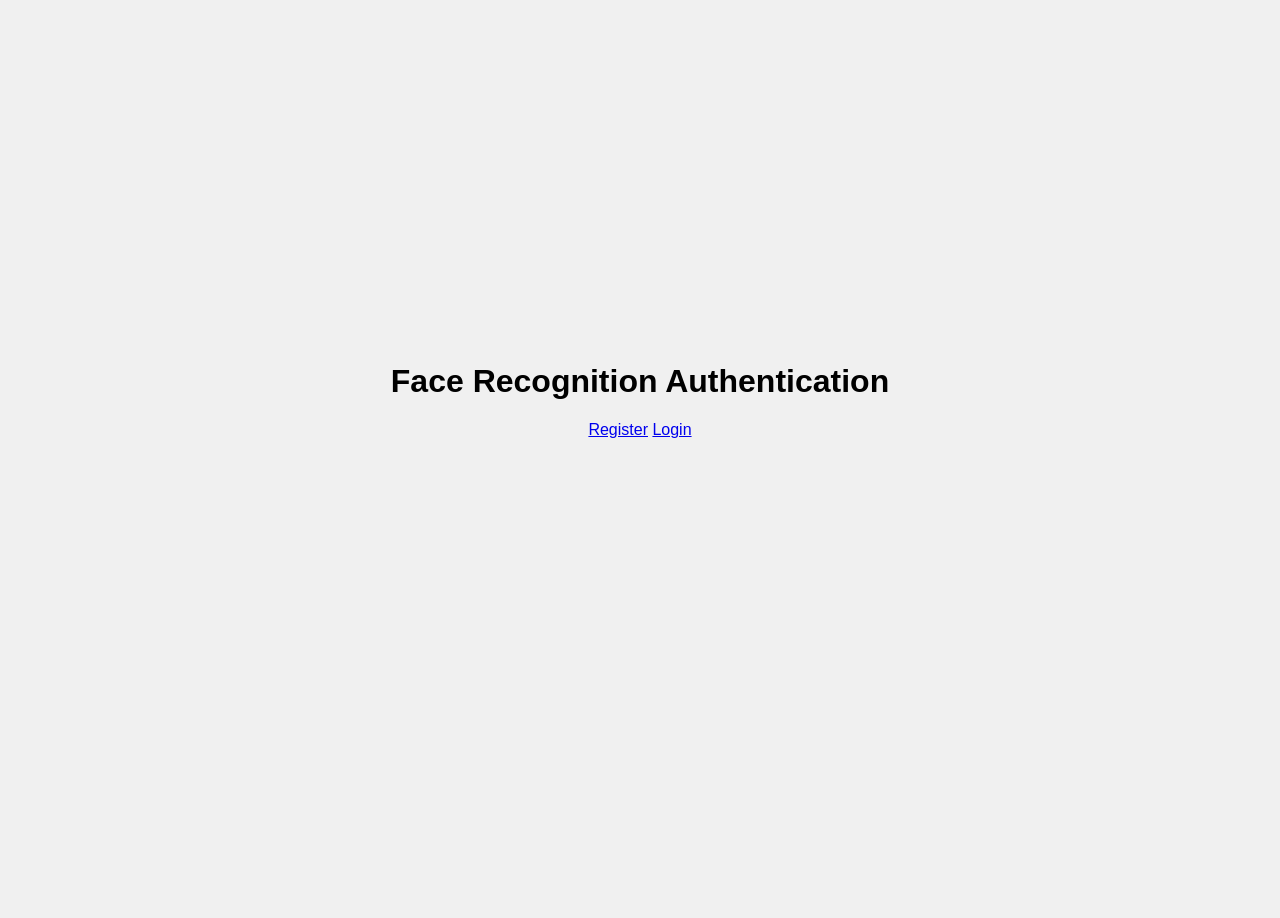
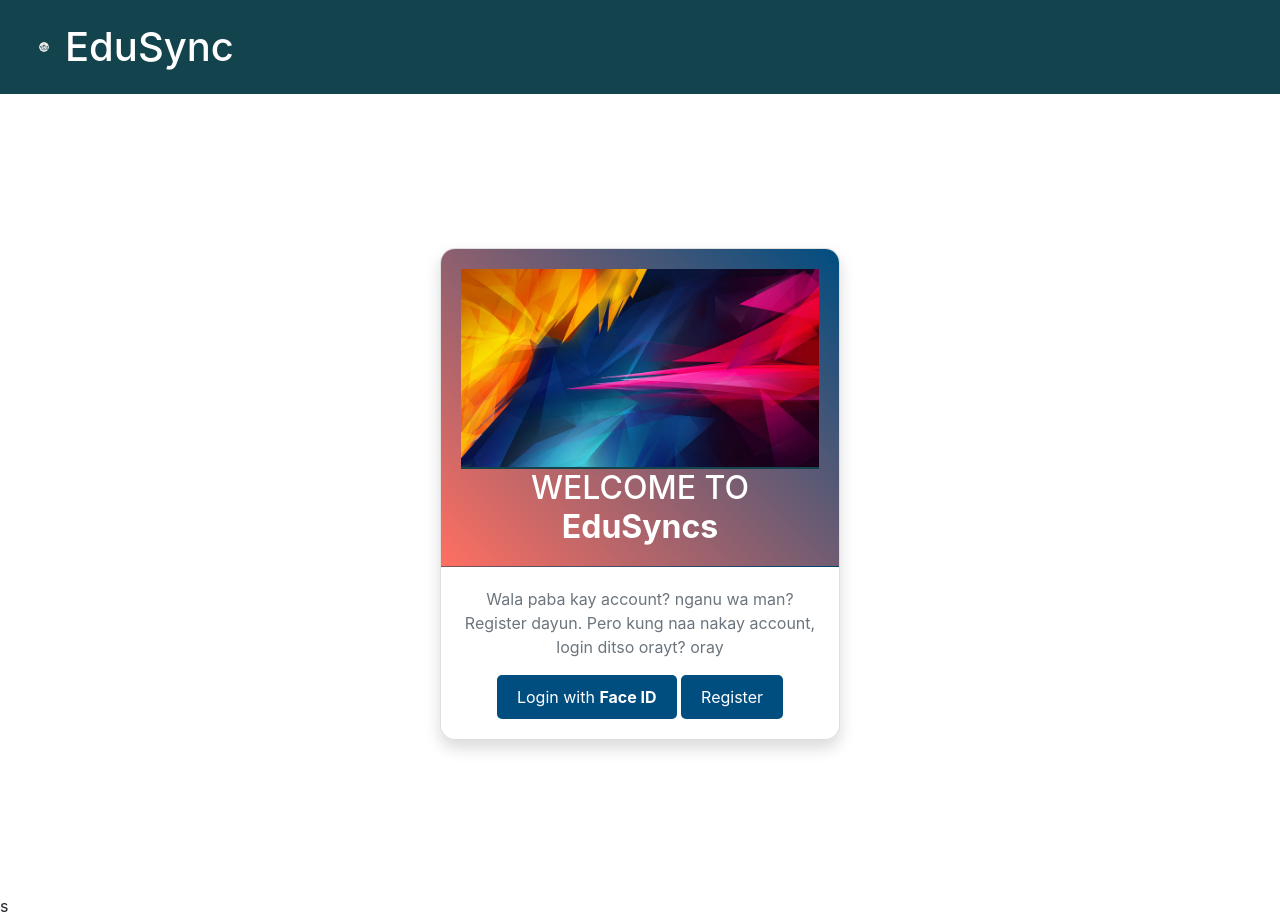
Before and after one commit to rhaeb/IHCI-FaceRecog, a website: page public/index.html in a window 1280 px wide. Before the commit the page ends 800 px from the top, so only its background shows below. Drawn offline with nearby package versions, Linux system fonts and the light colour scheme.

Commit message:
smallchange

```diff
--- a/public/index.html
+++ b/public/index.html
@@ -3,16 +3,49 @@
 <head>
     <meta charset="UTF-8">
     <meta name="viewport" content="width=device-width, initial-scale=1.0">
-    <title>Face Recognition Authentication</title>
-    <link rel="stylesheet" href="css/styles.css">
+    <title>Face Recognition Signup and Login</title>
+    <!-- Bootstrap CSS for styling -->
+    <link href="https://stackpath.bootstrapcdn.com/bootstrap/4.5.2/css/bootstrap.min.css" rel="stylesheet">
+    <!-- Bootstrap JS and jQuery (for Bootstrap's JS functionality) -->
+    <script src="https://code.jquery.com/jquery-3.5.1.slim.min.js"></script>
+    <script src="https://cdn.jsdelivr.net/npm/@popperjs/core@2.9.1/dist/umd/popper.min.js"></script>
+    <script src="https://stackpath.bootstrapcdn.com/bootstrap/4.5.2/js/bootstrap.min.js"></script>
+    <script defer src="./face-api.min.js"></script>
+    <script defer src="./script.js"></script>
+    <link rel="stylesheet" href="css/landingpage.css">
+
 </head>
 <body>
-    <div class="container">
-        <h1>Face Recognition Authentication</h1>
-        <div id="controls">
-            <a href="signup.html" class="button">Register</a>
-            <a href="#" class="button">Login</a>
+    <div class="container-fluid header text-white" style="background-color: #13434c;">
+        <div class="d-flex justify-content-between align-items-center px-4 py-2">
+            <div class="d-flex align-items-center">
+                <img src="images/slogo.png" alt="EduSync Logo" class="logo" width="70" height="70">
+
+                <h1 class="ml-3 mb-0">EduSync</h1>
+            </div>
+            <!-- <div class="d-flex align-items-center">
+                <img src="images/notification-icon.png" alt="Notifications" class="icon">
+                <img src="images/user-profile.png" alt="User Profile" class="icon ml-3">
+            </div> -->
         </div>
     </div>
-</body>
+    <div class="container d-flex justify-content-center align-items-center vh-100">
+        <div class="card text-center shadow">
+            <div class="card-header">
+                <img src="images/art.jpg" alt="" style=" width: 100%;  height: 200px; object-fit: cover; border-bottom: 2px solid #13434c;">
+                <h2 class="welcome-text">WELCOME TO <b>EduSyncs</b></h2>
+            </div>
+            <div class="card-body">
+                <!-- <img src="images/profile-photo.png" alt="User Photo" class="profile-photo mb-3"> -->
+                <p class="text-muted">Wala paba kay account? nganu wa man? Register dayun. Pero kung naa nakay account, login ditso orayt? oray</p>
+                <a href="signup.html">
+                    <button class="btn btn-primary btn-continue">
+                        Login with <b>Face ID</b>
+                    </button>
+                </a>
+                <button class="btn btn-primary btn-continue">Register </button>
+            </div>
+        </div>
+    </div>
+</body>s
 </html>
```
Also changed, not shown: public/landingpage.html (+1 -1 lines), public/css/landingpage.css (renamed from public/css/landigpage.css).
